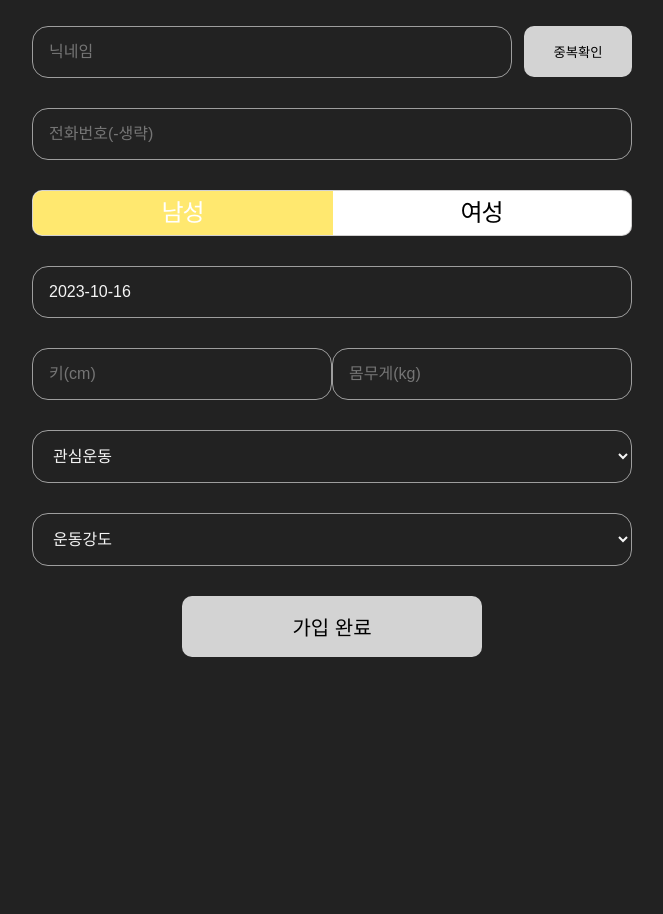
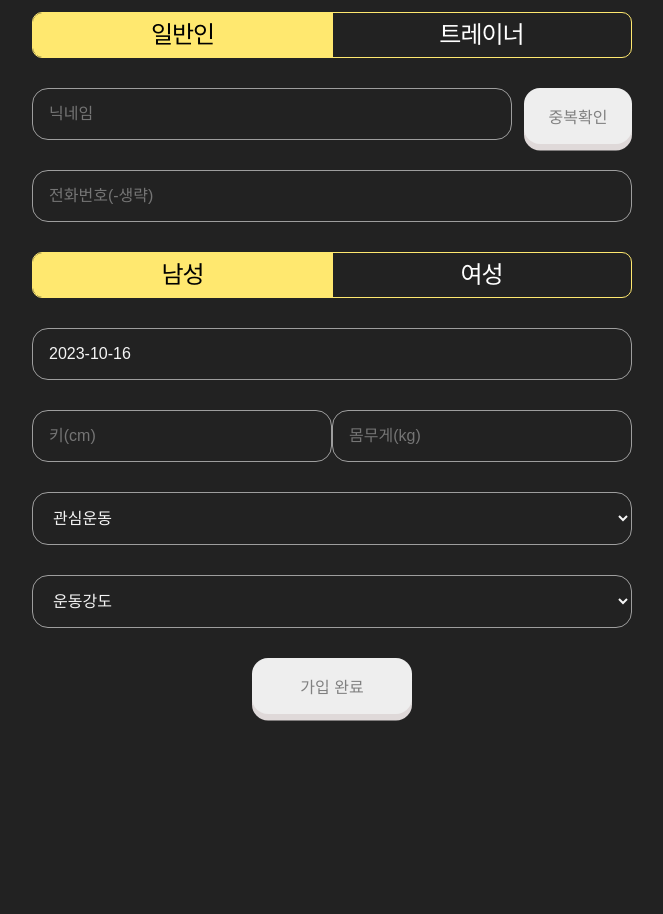
Before and after one commit to wecode-bootcamp-korea/49-2nd-DKDK-frontend, a React app: page /signup in a window 1280 px wide. Shown: the part 200-1114 px from the top of the page, without its empty margins (313-976 px from the left). Before the commit the page ends 1057 px from the top, so only its background shows below. Built offline with nearby package versions, Linux system fonts and the light colour scheme.

Commit message:
style : 상세 회원가입 스타일 수정

```diff
--- a/src/pages/Login/Login.scss
+++ b/src/pages/Login/Login.scss
@@ -5,6 +5,11 @@
   .wrap {
     text-align: center;
     width: 60%;
+    .logoWrap {
+      img {
+        height: 400px;
+      }
+    }
 
     .loginWrap {
       width: 50%;
--- a/src/pages/Signup/Signup.js
+++ b/src/pages/Signup/Signup.js
@@ -73,6 +73,7 @@ const Signup = () => {
   return (
     <div className="signup contentsWrap">
       <div className="container">
+        <p className="title">상세 정보 입력</p>
         <div className="userSortWrap">
           <label>
             <input
--- a/src/pages/Signup/Signup.scss
+++ b/src/pages/Signup/Signup.scss
@@ -9,17 +9,21 @@
     padding-bottom: 100px;
     gap: 30px;
 
+    .title {
+      color: white;
+      font-size: 2rem;
+    }
+
     .genderWrap {
       --container_width: 600px;
       position: relative;
       display: flex;
       align-items: center;
       border-radius: 10px;
-      background-color: #fff;
-      color: #000000;
+      color: white;
       width: var(--container_width);
       overflow: hidden;
-      border: 1px solid rgba(53, 52, 52, 0.226);
+      border: 1px solid #ffe86f;
     }
 
     .userSortWrap {
@@ -28,11 +32,10 @@
       display: flex;
       align-items: center;
       border-radius: 10px;
-      background-color: #fff;
-      color: #000000;
+      color: white;
       width: var(--container_width);
       overflow: hidden;
-      border: 1px solid rgba(53, 52, 52, 0.226);
+      border: 1px solid #ffe86f;
     }
 
     .userSortWrap,
@@ -66,7 +69,7 @@
       }
 
       label:has(input:checked) {
-        color: #fff;
+        color: black;
       }
 
       label:has(input:checked) ~ .selection {
@@ -100,14 +103,25 @@
       text-align: center;
       .signupBtn {
         width: 50%;
+        background-color: #eee;
+        border: none;
+        padding: 1rem;
+        font-size: 1rem;
+        width: 10em;
+        border-radius: 1rem;
         color: black;
-        background-color: #ffe86f;
-        font-size: 20px;
-        padding: 1rem;
-        border-radius: 10px;
+        box-shadow: 0 0.4rem #dfd9d9;
+        cursor: pointer;
+
+        &:hover:not(:disabled) {
+          background: #ffe86f;
+          color: white;
+          text-shadow: 0 0.1rem #bcb4b4;
+        }
+
         &:disabled {
-          background-color: lightgray;
           cursor: auto;
+          color: grey;
         }
       }
     }
--- a/src/pages/Signup/components/Input/Input.scss
+++ b/src/pages/Signup/components/Input/Input.scss
@@ -48,14 +48,25 @@
 
     .checkBtn {
       width: 18%;
+      background-color: #eee;
+      border: none;
+      padding: 1rem;
+      font-size: 1rem;
+      border-radius: 1rem;
       color: black;
-      background-color: #ffe86f;
-      padding: 1rem;
-      border-radius: 10px;
+      box-shadow: 0 0.4rem #dfd9d9;
+      cursor: pointer;
+      position: absolute;
       right: 0;
-      position: absolute;
+
+      &:hover:not(:disabled) {
+        background: #ffe86f;
+        color: black;
+      }
+
       &:disabled {
-        background-color: lightgray;
+        cursor: auto;
+        color: grey;
       }
     }
   }
```
